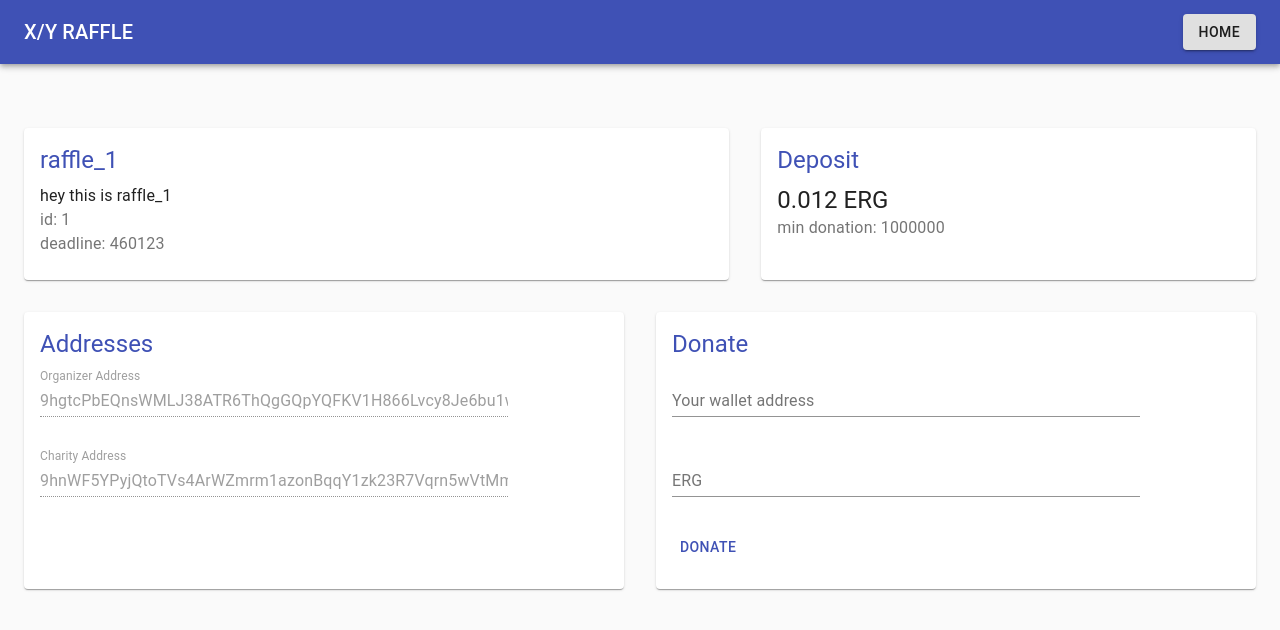
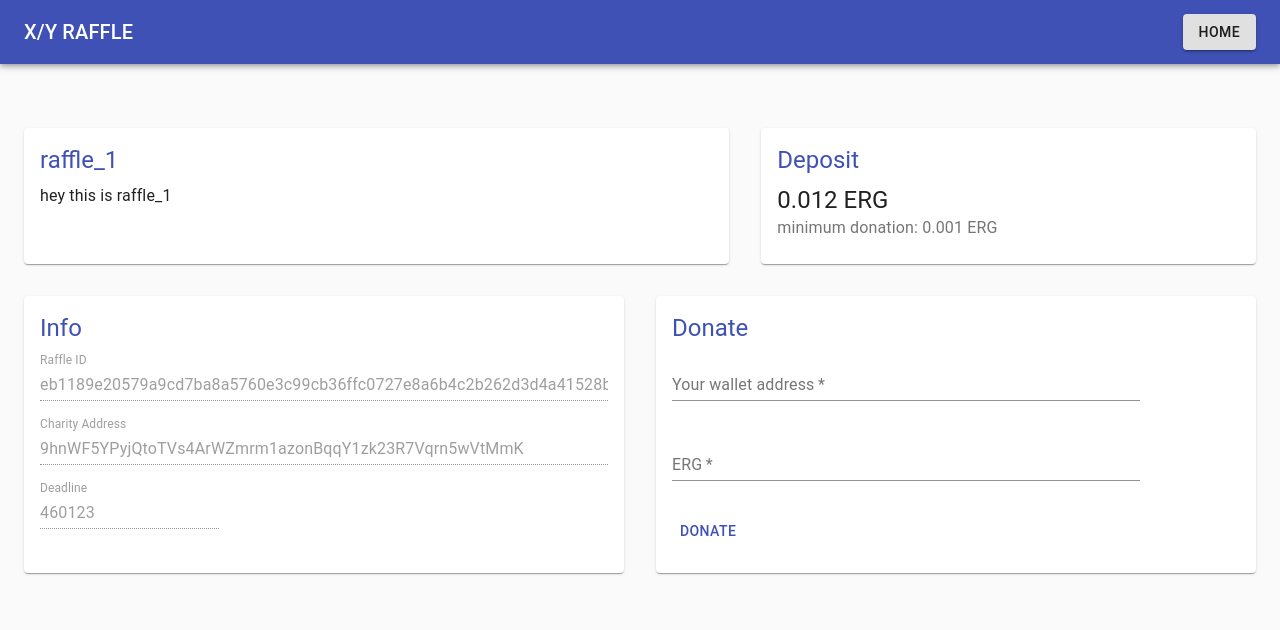
Before and after one commit to ErgoRaffle/raffle-frontend-v1, a React (Create React App) app: page /raffle/1 in a window 1280 px wide. Shown: the top 630 px of the page. Built offline with nearby package versions, Linux system fonts and the light colour scheme.

Commit message:
some improvments to ui, add x/y/z to createRaffle page, some minor changes in raffle info page

```diff
--- a/package.json
+++ b/package.json
@@ -5,6 +5,7 @@
   "dependencies": {
     "@material-ui/core": "^4.11.4",
     "@material-ui/icons": "^4.11.2",
+    "@material-ui/lab": "^4.0.0-alpha.58",
     "@testing-library/jest-dom": "^5.11.4",
     "@testing-library/react": "^11.1.0",
     "@testing-library/user-event": "^12.1.10",
--- a/src/createRaffle.js
+++ b/src/createRaffle.js
@@ -49,6 +49,18 @@ export default function CreateRaffle() {
     const [formValues, setValues] = React.useState({})
     const [feedback, setFeedback] = React.useState(false);
 
+    const [serviceShare, setServiceShare] = React.useState(10);
+    /* Get service share (Z) from back-end */
+    /*
+    React.useEffect(() => {
+        axios.get(`https://back-endAddress/share/z`)
+        .then(res => {
+        const response = res.data;
+        setServiceShare(response.z)
+        })
+    }, []);
+    */
+
     const handleChange = (e) => {
         let value = e.target.value
         if (e.target.name == "Deadline" || e.target.name == "MinDonation")
@@ -63,7 +75,7 @@ export default function CreateRaffle() {
 
     const handleCreate = (e) => {
         e.preventDefault()
-        axios.post(`back-end post url`, formValues)
+        axios.post(`https://back-endAddress/create`, formValues)
         .then(res => {
         setFeedback(true);
         })
@@ -120,6 +132,17 @@ export default function CreateRaffle() {
                 multiline
               />
             </Grid>
+            <Grid item xs={12}>
+              <TextField
+                variant="outlined"
+                required
+                fullWidth
+                id="charityAddr"
+                label="Charity Address"
+                name="charityAddr"
+                autoComplete="chr_addr"
+              />
+            </Grid>
             <Grid item xs={6}>
               <TextField
                 variant="outlined"
@@ -138,31 +161,47 @@ export default function CreateRaffle() {
                 fullWidth
                 name="minDonation"
                 label="MinDonation"
-                type="minDonation"
                 id="minDonation"
                 autoComplete="mind"
               />
             </Grid>
             <Grid item xs={12}>
+                <Typography color="primary">
+                Shares
+                </Typography>
+            </Grid>
+            <Grid item xs={4}>
               <TextField
                 variant="outlined"
                 required
                 fullWidth
-                id="organizerAddr"
-                label="Organizer Address"
-                name="organizerAddr"
-                autoComplete="org_addr"
+                id="charityShare"
+                label="Charity (X)"
+                name="charityShare"
+                autoComplete="cshare"
               />
             </Grid>
-            <Grid item xs={12}>
+            <Grid item xs={4}>
               <TextField
                 variant="outlined"
                 required
                 fullWidth
-                id="charityAddr"
-                label="Charity Address"
-                name="charityAddr"
-                autoComplete="chr_addr"
+                name="winnerShare"
+                label="Winner (Y)"
+                id="winnerShare"
+                autoComplete="wshare"
+              />
+            </Grid>
+            <Grid item xs={4}>
+              <TextField
+                variant="outlined"
+                fullWidth
+                name="serviceShare"
+                label="Service (Z)"
+                id="serviceShare"
+                autoComplete="sshare"
+                disabled
+                value={serviceShare}
               />
             </Grid>
           </Grid>
--- a/src/home.js
+++ b/src/home.js
@@ -84,10 +84,10 @@ export default function Home() {
     /* Get list of raffles from back-end */
     /*
     React.useEffect(() => {
-        axios.get(`https://jsonplaceholder.typicode.com/users`)
+        axios.get(`https://back-endAddress/raffles`)
         .then(res => {
-        const persons = res.data;
-        setRaffles(persons)
+        const response = res.data;
+        setRaffles(response)
         })
     }, []);
     */
--- a/src/raffle.js
+++ b/src/raffle.js
@@ -63,7 +63,7 @@ export default function Raffle() {
     const classes = useStyles();
     const [raffle, setRaffle] = React.useState(
         {
-            id: 1,
+            id: "eb1189e20579a9cd7ba8a5760e3c99cb36ffc0727e8a6b4c2b262d3d4a41528b",
             name: "raffle_1",
             description: "hey this is raffle_1",
             deadline: 460123,
@@ -75,10 +75,10 @@ export default function Raffle() {
     /* Get raffle data from back-end */
     /*
     React.useEffect(() => {
-        axios.get(`https://jsonplaceholder.typicode.com/users`)
+        axios.get(`https://back-endAddress/raffles/:id`)
         .then(res => {
-        const persons = res.data;
-        setRaffles(persons)
+        const response = res.data;
+        setRaffles(response)
         })
     }, []);
     */
@@ -111,12 +111,6 @@ export default function Raffle() {
                     <Typography>
                       {raffle.description}
                     </Typography>
-                    <Typography color="textSecondary">
-                      id: {raffle.id}
-                    </Typography>
-                    <Typography color="textSecondary">
-                      deadline: {raffle.deadline}
-                    </Typography>
                   </CardContent>
                 </Card>
               </Grid>
@@ -130,7 +124,7 @@ export default function Raffle() {
                         {raffle.erg / 1000000000} ERG
                     </Typography>
                     <Typography color="textSecondary">
-                      min donation: {raffle.min}
+                      minimum donation: {raffle.min / 1000000000} ERG
                     </Typography>
                   </CardContent>
                 </Card>
@@ -139,21 +133,21 @@ export default function Raffle() {
                 <Card className={classes.card}>
                   <CardContent className={classes.cardContent}>
                     <Typography gutterBottom variant="h5" color="primary" component="h2">
-                      Addresses
+                      Info
                     </Typography>
-                    <Grid container spacing={4}>
-                        <Grid item xs={10}>
+                    <Grid container spacing={2}>
+                        <Grid item xs={12}>
                         <TextField
                             fullWidth
-                            id="organizerAddr"
-                            label="Organizer Address"
-                            name="organizerAddr"
-                            autoComplete="org_addr"
+                            id="raffleTokenId"
+                            label="Raffle ID"
+                            name="raffleTokenId"
+                            autoComplete="rid"
                             disabled
-                            value={raffle.organizer_addr}
+                            value={raffle.id}
                         />
                         </Grid>
-                        <Grid item xs={10}>
+                        <Grid item xs={12}>
                         <TextField
                             fullWidth
                             id="charityAddr"
@@ -162,6 +156,17 @@ export default function Raffle() {
                             autoComplete="chr_addr"
                             disabled
                             value={raffle.charity_addr}
+                        />
+                        </Grid>
+                        <Grid item xs={4}>
+                        <TextField
+                            fullWidth
+                            id="deadline"
+                            label="Deadline"
+                            name="Deadline"
+                            autoComplete="deadline"
+                            disabled
+                            value={raffle.deadline}
                         />
                         </Grid>
                     </Grid>
@@ -182,6 +187,7 @@ export default function Raffle() {
                             label="Your wallet address"
                             name="walletAddr"
                             autoComplete="wallet_addr"
+                            required
                         />
                         </Grid>
                         <Grid item xs={10}>
@@ -191,6 +197,7 @@ export default function Raffle() {
                             label="ERG"
                             name="erg"
                             autoComplete="value"
+                            required
                         />
                         </Grid>
                         <Grid item xs={10}>
```
Also changed, not shown: 1 other file (tests, documents, lock files or other folders).
